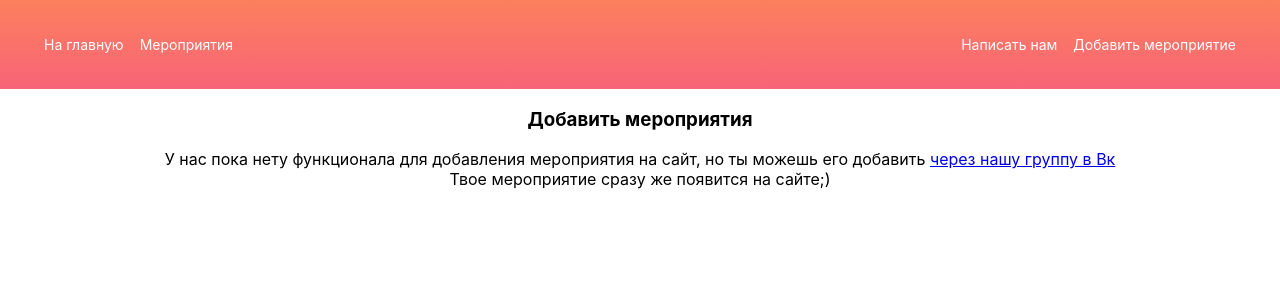
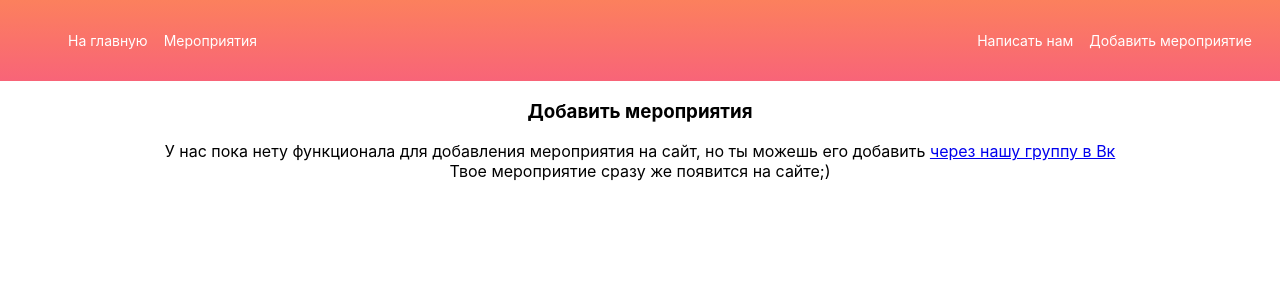
Before and after one commit to happylolonly/free-fitness, a Next.js app: page /new in a window 1280 px wide. Shown: the top 300 px of the page. Built offline with nearby package versions, Linux system fonts and the light colour scheme.

Commit message:
transferred code from style.jsx to scss

```diff
--- a/components/Nav.js
+++ b/components/Nav.js
@@ -1,8 +1,8 @@
-import React from "react";
-import Link from "next/link";
-import "./Nav.scss";
+import React from 'react';
+import Link from 'next/link';
+import './Nav.scss';
 
-const links = [{ href: "/search", label: "Мероприятия" }].map(link => {
+const links = [{ href: '/search', label: 'Мероприятия' }].map(link => {
   link.key = `nav-link-${link.href}-${link.label}`;
   return link;
 });
@@ -26,11 +26,7 @@
 
     <ul>
       <li>
-        <a
-          href="https://vk.com/im?media=&sel=-129982085"
-          target="_blank"
-          rel="noopener noreferrer"
-        >
+        <a href="https://vk.com/im?media=&sel=-129982085" target="_blank" rel="noopener noreferrer">
           Написать нам
         </a>
       </li>
@@ -38,31 +34,6 @@
         <Link href="/new">Добавить мероприятие</Link>
       </li>
     </ul>
-
-    <style jsx>{`
-      :global(body) {
-        margin: 0;
-        font-family: -apple-system, BlinkMacSystemFont, Avenir Next, Avenir,
-          Helvetica, sans-serif;
-      }
-      nav {
-        text-align: center;
-        display: flex;
-        padding: 10px 20px;
-        justify-content: space-between;
-        align-items: center;
-      }
-      ul {
-        display: flex;
-      }
-      nav > ul {
-        padding: 4px 16px;
-      }
-      li {
-        display: flex;
-        padding: 6px 8px;
-      }
-    `}</style>
   </nav>
 );
 
--- a/components/Nav.scss
+++ b/components/Nav.scss
@@ -1,6 +1,16 @@
+body {
+  margin: 0;
+  font-family: -apple-system, BlinkMacSystemFont, Avenir Next, Avenir, Helvetica, sans-serif;
+}
+
 .nav {
   flex-wrap: wrap;
-    background: linear-gradient(180deg, #FC805D 0%, #F86478 100%);
+  background: linear-gradient(180deg, #fc805d 0%, #f86478 100%);
+  text-align: center;
+  display: flex;
+  padding: 10px 20px;
+  justify-content: space-between;
+  align-items: center;
 
   a {
     color: white;
@@ -12,9 +22,18 @@
     }
   }
 
+  ul {
+    display: flex;
+  }
+  nav > ul {
+    padding: 4px 16px;
+  }
+  li {
+    display: flex;
+    padding: 6px 8px;
+  }
+
   @media (max-width: 480px) {
     align-items: center;
   }
-
-
 }
```
Lines whose indentation alone changed are shown as unchanged.
